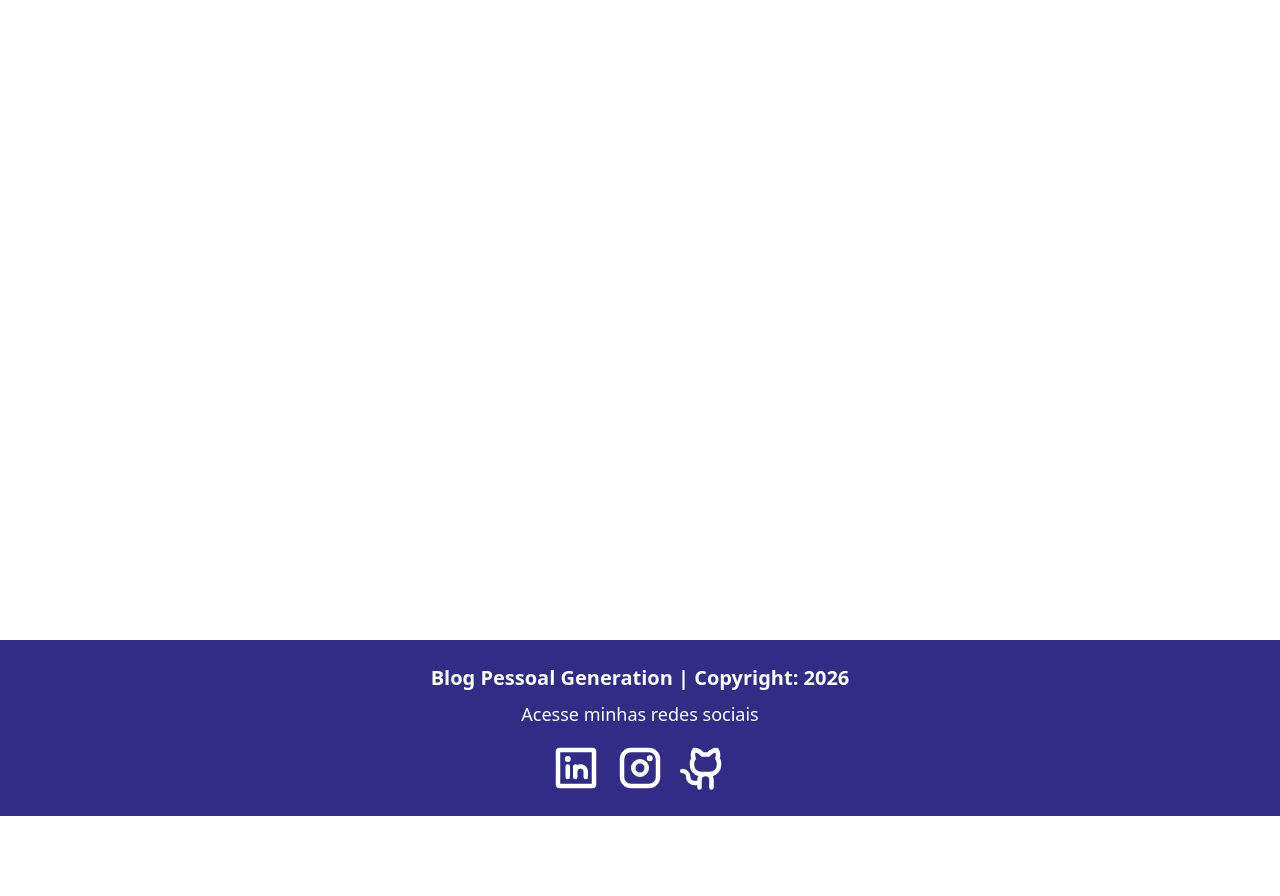
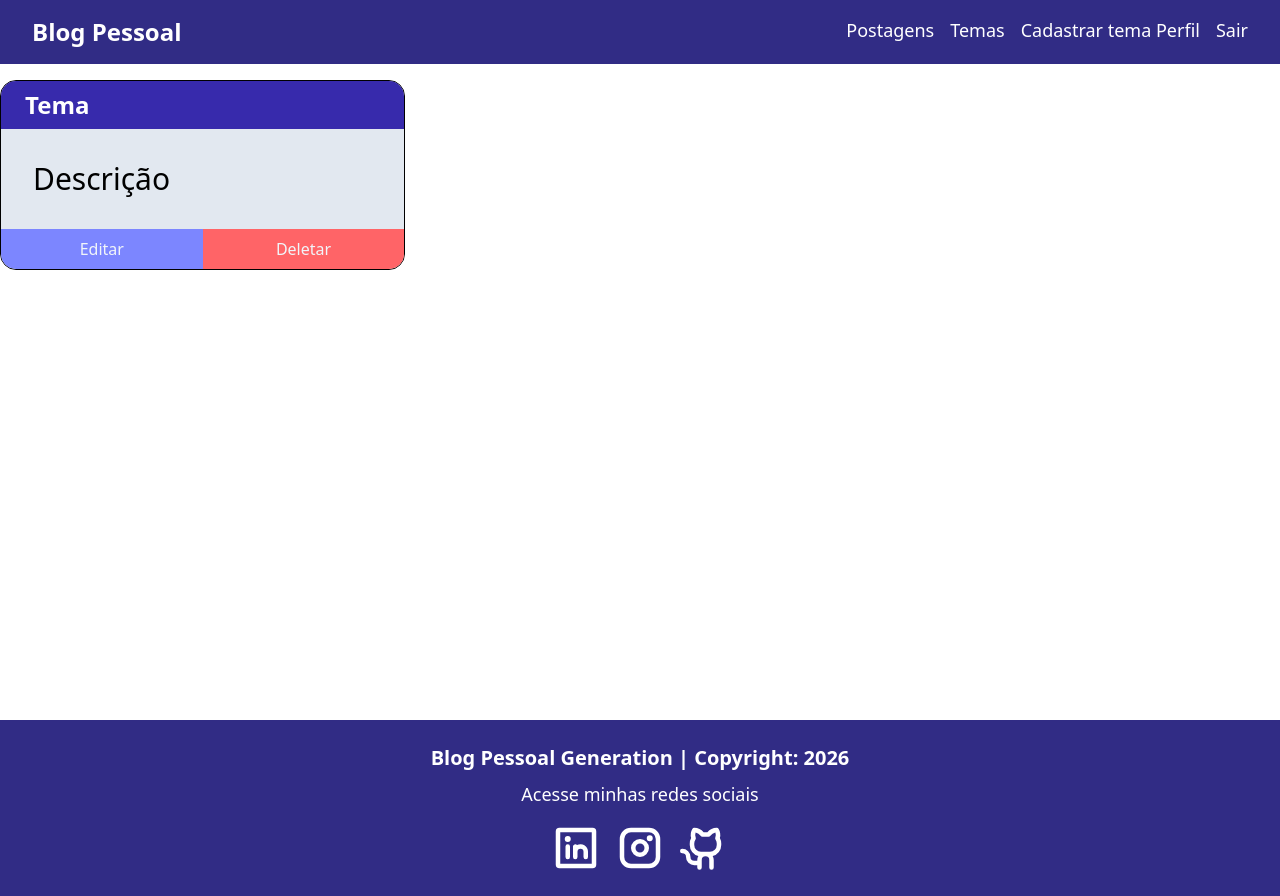
Before and after one commit to ThatianaMattos/blogpessoal, a React (Vite) app: page /temas in a window 1280 px wide. Before the commit the page ends 816 px from the top, so only its background shows below. Built offline with nearby package versions, Linux system fonts and the light colour scheme.

Commit message:
feat: cria listagem de temas com CardTema

```diff
--- a/src/App.tsx
+++ b/src/App.tsx
@@ -1,40 +1,31 @@
-import { BrowserRouter, Route, Routes } from "react-router-dom";
-import { useContext } from "react";
+import { BrowserRouter, Route, Routes } from 'react-router-dom'
+import Footer from './components/footer/Footer'
+import Navbar from './components/navbar/Navbar'
+import ListaTemas from './components/tema/listatemas/ListaTemas'
+import { AuthProvider } from './contexts/AuthContext'
+import Cadastro from './pages/cadastro/Cadastro'
+import Home from './pages/home/Home'
+import Login from './pages/login/Login'
 
-import Footer from "./components/footer/Footer";
-import Navbar from "./components/navbar/Navbar";
-import { AuthProvider, AuthContext } from "./contexts/AuthContext";
-
-import Cadastro from "./pages/cadastro/Cadastro";
-import Home from "./pages/home/Home";
-import Login from "./pages/login/Login";
-
-function AppRoutes() {
-  const { usuario } = useContext(AuthContext);
-
+function App() {
 	return (
+		<>
+			<AuthProvider>
 				<BrowserRouter>
-      {usuario.token !== "" && <Navbar />}
-
+					<Navbar />
 					<div className="min-h-[80vh]">
 						<Routes>
 							<Route path="/" element={<Login />} />
 							<Route path="/home" element={<Home />} />
-          <Route path="/cadastro" element={<Cadastro />} />
+							<Route path="/cadastro"	element={<Cadastro />}/>
+							<Route path="/temas" element={<ListaTemas />} />
 						</Routes>
 					</div>
-
 					<Footer />
 				</BrowserRouter>
-  );
+			</AuthProvider>
+		</>
+	)
 }
 
-function App() {
-  return (
-    <AuthProvider>
-      <AppRoutes />
-    </AuthProvider>
-  );
-}
-
-export default App;
+export default App
--- a/src/components/navbar/Navbar.tsx
+++ b/src/components/navbar/Navbar.tsx
@@ -1,39 +1,39 @@
 import { useContext } from "react";
-import { Link, useNavigate } from "react-router-dom";
+import { Link, useNavigate } from "react-router-dom"
 import { AuthContext } from "../../contexts/AuthContext";
 
 function Navbar() {
+
     const navigate = useNavigate();
 
-  const { handleLogout } = useContext(AuthContext);
+    const { handleLogout } = useContext(AuthContext)
 
     function logout() {
-    handleLogout();
-    alert("O Usuário foi desconectado com sucesso!");
-    navigate("/");
+
+        handleLogout()
+        alert('O Usuário foi desconectado com sucesso!')
+        navigate('/')
     }
 
     return (
         <>
-      <div
-        className="w-full flex justify-center py-4
-            			   bg-indigo-900 text-white"
-      >
+            <div className='w-full flex justify-center py-4
+            			   bg-indigo-900 text-white'>
+
                 <div className="container flex justify-between text-lg mx-8">
-          <Link to="/home" className="text-2xl font-bold">
-            Blog Pessoal
-          </Link>
+                    <Link to='/home' className="text-2xl font-bold">Blog Pessoal</Link>
 
-          <div className="flex gap-4">
-            Postagens Temas Cadastrar tema Perfil
-            <Link to="/" onClick={logout} className="hover:underline">
-              Sair
-            </Link>
+                    <div className='flex gap-4'>
+                        Postagens
+                        <Link to='/temas' className='hover:underline'>Temas</Link>
+                        Cadastrar tema
+                        Perfil
+                        <Link to='' onClick={logout} className='hover:underline'>Sair</Link>
                     </div>
                 </div>
             </div>
         </>
-  );
+    )
 }
 
-export default Navbar;
+export default Navbar
--- /dev/null
+++ b/src/components/tema/cardtema/CardTema.tsx
@@ -0,0 +1,32 @@
+import { Link } from "react-router-dom";
+
+function CardTema() {
+  return (
+    <div className="border flex flex-col rounded-2xl overflow-hidden justify-between">
+      <header className="py-2 px-6 bg-indigo-800 text-white font-bold text-2xl">
+        Tema
+      </header>
+      <p className="p-8 text-3xl bg-slate-200 h-full">Descrição</p>
+
+      <div className="flex">
+        <Link
+          to=""
+          className="w-full text-slate-100 bg-indigo-400 hover:bg-indigo-800
+                        flex items-center justify-center py-2"
+        >
+          <button>Editar</button>
+        </Link>
+
+        <Link
+          to=""
+          className="text-slate-100 bg-red-400 hover:bg-red-700 w-full
+                    flex items-center justify-center"
+        >
+          <button>Deletar</button>
+        </Link>
+      </div>
+    </div>
+  );
+}
+
+export default CardTema;
--- /dev/null
+++ b/src/components/tema/listatemas/ListaTemas.tsx
@@ -0,0 +1,18 @@
+import CardTema from "../cardtema/CardTema"
+
+function ListaTemas() {
+
+    return (
+        <>
+            <div className="flex justify-center w-full my-4">
+                <div className="container flex flex-col">
+                    <div className="grid grid-cols-1 md:grid-cols-2
+                                    lg:grid-cols-3 gap-8">
+                            <CardTema />
+                    </div>
+                </div>
+            </div>
+        </>
+    )
+}
+export default ListaTemas;
```
Lines whose indentation alone changed are shown as unchanged.
